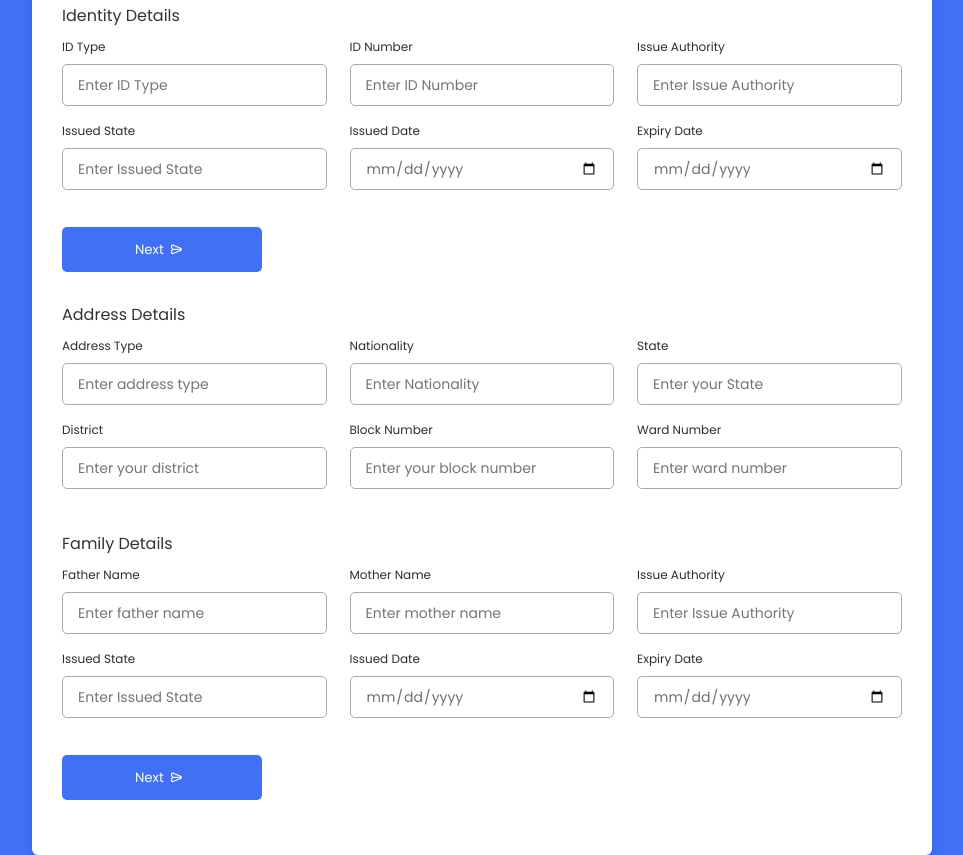
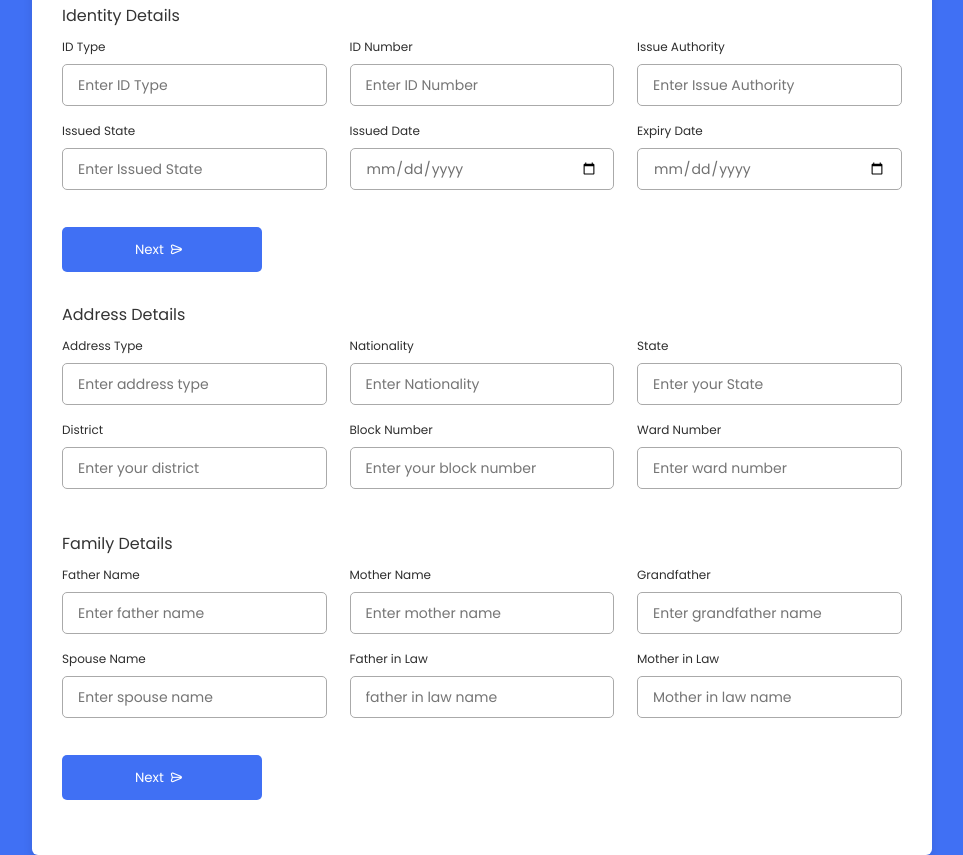
Before and after one commit to mintmintra/RegistrationForm, a plain HTML site: page index.html in a window 1280 px wide. Shown: the part 296-1151 px from the top of the page, without its empty margins (158-1121 px from the left). Drawn offline with nearby package versions, Linux system fonts and the light colour scheme.

Commit message:
Family Details

```diff
--- a/index.html
+++ b/index.html
@@ -124,20 +124,20 @@
                             <input type="text" placeholder="Enter mother name" required>
                         </div>
                         <div class="input-field">
-                            <label>Issue Authority</label>
-                            <input type="text" placeholder="Enter Issue Authority" required>
+                            <label>Grandfather</label>
+                            <input type="text" placeholder="Enter grandfather name" required>
                         </div>
                         <div class="input-field">
-                            <label>Issued State</label>
-                            <input type="text" placeholder="Enter Issued State" required>
+                            <label>Spouse Name</label>
+                            <input type="text" placeholder="Enter spouse name" required>
                         </div>
                         <div class="input-field">
-                            <label>Issued Date</label>
-                            <input type="date" placeholder="Enter Issued Date" required>
+                            <label>Father in Law</label>
+                            <input type="text" placeholder="father in law name" required>
                         </div>
                         <div class="input-field">
-                            <label>Expiry Date</label>
-                            <input type="date" placeholder="Enter your Expiry Date" required>
+                            <label>Mother in Law</label>
+                            <input type="text" placeholder="Mother in law name" required>
                         </div>
                     </div>
 
```
